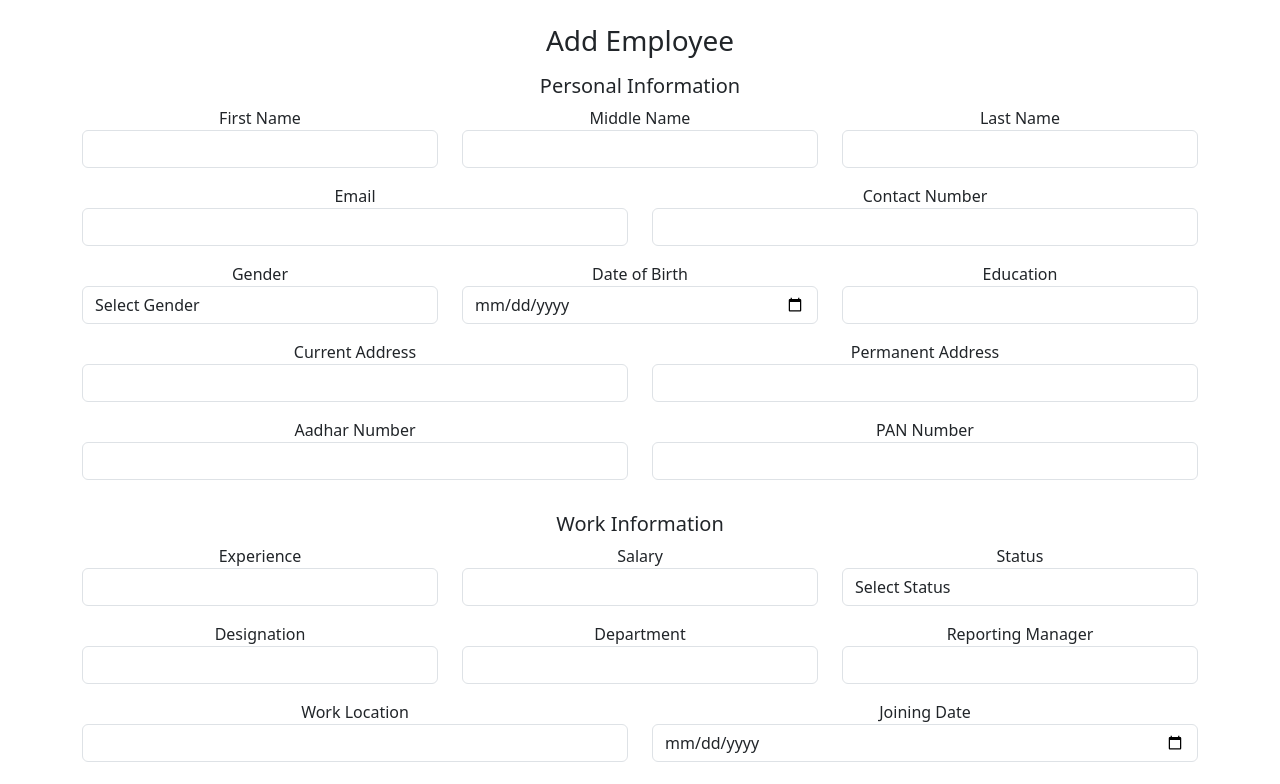
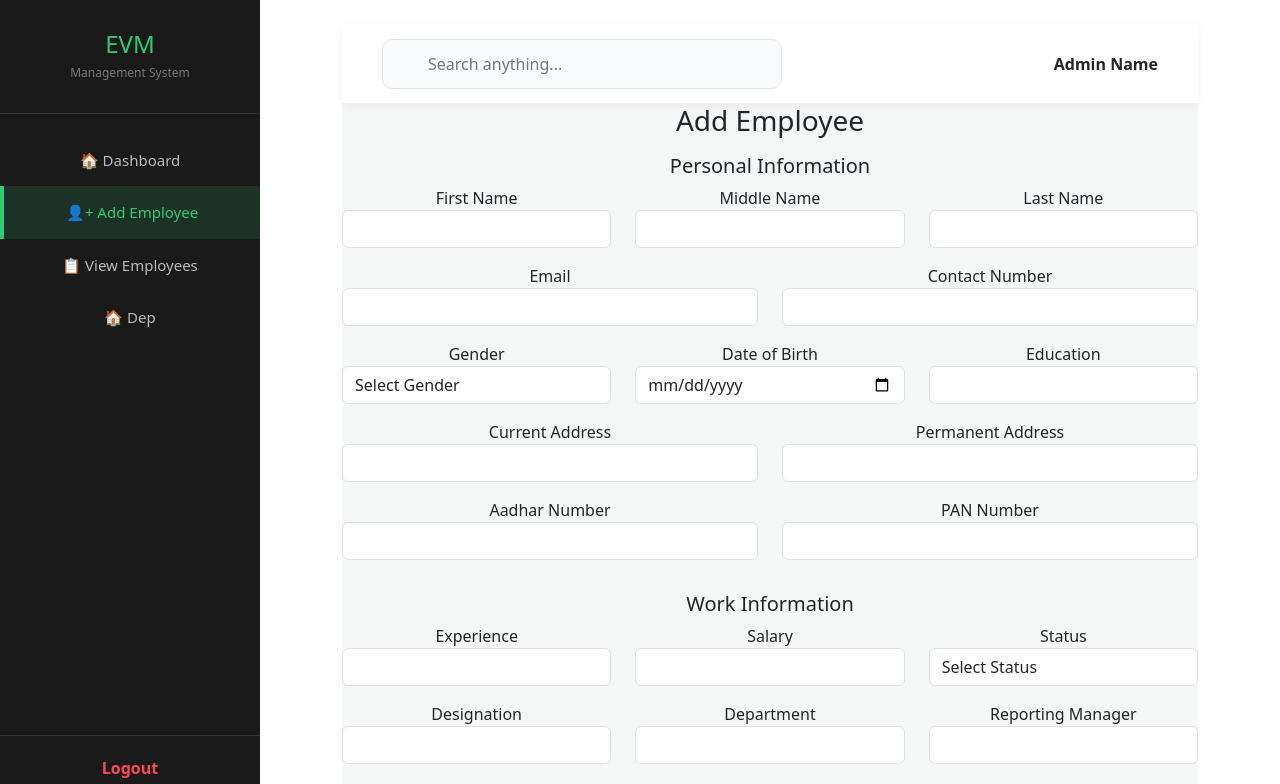
Before and after one commit to ManasiLangore/Employee_Management_System, a React (Create React App) app in the folder frontend/: page /addemp in a window 1280 px wide. Shown: the top 784 px of the page. Built offline with nearby package versions, Linux system fonts and the light colour scheme.

Commit message:
Updated admin dashboard and employee management UI

```diff
--- a/frontend/package.json
+++ b/frontend/package.json
@@ -9,6 +9,7 @@
     "@testing-library/user-event": "^13.5.0",
     "axios": "^1.13.6",
     "bootstrap": "^5.3.8",
+    "lucide-react": "^1.8.0",
     "react": "^19.2.4",
     "react-dom": "^19.2.4",
     "react-router-dom": "^7.13.1",
--- a/frontend/src/Pages/admin/AddEmployee.jsx
+++ b/frontend/src/Pages/admin/AddEmployee.jsx
@@ -1,5 +1,6 @@
 import axios from 'axios';
 import React, { useState } from 'react'
+import AdminNav from './AdminNav';
 
 export default function AddEmployee() {
 
@@ -74,6 +75,18 @@ export default function AddEmployee() {
 
   return (
     <div className="container mt-4">
+
+        <AdminNav></AdminNav>
+        <main className="main-content" style={{ marginLeft: '260px' }}>
+
+        <header className="content-header">
+          <div className="search-container">
+            <input type="text" placeholder="Search anything..." />
+          </div>
+          <div className="admin-profile">
+            <strong>Admin Name</strong>
+          </div>
+        </header>
 
         <h3 className="mb-3">Add Employee</h3>
 
@@ -256,7 +269,7 @@ export default function AddEmployee() {
     <button className="btn btn-primary mt-3">Add Employee</button>
 
 </form>
-
+</main>
 </div>
   )
 }
--- /dev/null
+++ b/frontend/src/Pages/admin/AdminDashboard.css
@@ -0,0 +1,253 @@
+/* Sidebar Styles */
+.admin-sidebar {
+    width: 260px;
+    height: 100vh;
+    background: #1a1a1a; /* Dark professional background */
+    color: #fff;
+    display: flex;
+    flex-direction: column;
+    position: fixed;
+    left: 0;
+    top: 0;
+}
+
+.sidebar-brand {
+    padding: 30px 20px;
+    border-bottom: 1px solid #333;
+}
+
+.sidebar-brand h2 {
+    color: #2ecc71; /* Accent Green */
+    margin: 0;
+    font-size: 24px;
+}
+
+.sidebar-brand span {
+    font-size: 12px;
+    color: #777;
+}
+
+.sidebar-links {
+    list-style: none;
+    padding: 20px 0;
+    flex-grow: 1;
+}
+
+.sidebar-links li a {
+    display: block;
+    padding: 15px 25px;
+    color: #bbb;
+    text-decoration: none;
+    transition: 0.3s;
+    font-size: 15px;
+}
+
+.sidebar-links li a:hover, .active-link {
+    background: #2ecc7122; /* Faded green */
+    color: #2ecc71 !important;
+    border-left: 4px solid #2ecc71;
+}
+
+.sidebar-footer {
+    padding: 20px;
+    border-top: 1px solid #333;
+}
+
+.logout-btn {
+    color: #ff4757;
+    text-decoration: none;
+    font-weight: bold;
+}
+
+
+/* Layout Management */
+.admin-wrapper {
+    display: flex;
+}
+
+.main-content {
+    margin-left: 260px;
+    width: calc(100% - 260px);
+    background-color: #f4f7f6;
+    min-height: 100vh;
+}
+
+/* Content Area Header (Search Box) (profile) */
+.content-header {
+    height: 80px;
+    background: #fff;
+    padding: 0px 40px;
+    display: flex;
+    justify-content: space-between;
+    align-items: center;
+    box-shadow: 0 2px 10px rgba(0,0,0,0.05);
+    border-bottom: 1px solid #edf2f7;
+    position: sticky;
+    top: 0;
+    z-index: 0;
+     /* Offset for sidebar */
+}
+
+.search-container {
+    position: relative;
+    display: flex;
+    align-items: center;
+}
+
+.search-icon {
+    position: absolute;
+    left: 15px;
+    color: #a0aec0;
+}
+
+.search-container input {
+    border: 1px solid #e2e8f0;
+    padding: 12px 15px 12px 45px;
+    border-radius: 25px;
+    width: 400px;
+    border-radius: 10px;
+    background: #f8fafc;
+    transition: 0.3s;
+}
+
+.search-container input:focus {
+
+    border-color: #2ecc71;
+    background: #fff;
+    box-shadow: 0 4px 12px rgba(46, 204, 113, 0.1);
+    outline: none;
+}
+
+/*Add Employee */
+.add-emp {
+
+    border-radius: 10px;
+    position: relative;
+    display: flex;
+    align-items: center;
+}
+
+.add-emp h6 {
+     border: 1px solid #090909;
+    padding: 12px 15px 12px 45px;
+    margin-left: 200px;
+    margin-top: 10px;
+    border-radius: 25px;
+    width: 200px;
+    border-radius: 10px;
+    background: #5ddd92;
+    transition: 0.3s;
+}
+
+
+
+/* Profile Section */
+.admin-profile {
+    display: flex;
+    align-items: center;
+    gap: 12px;
+}
+
+.avatar {
+    width: 40px;
+    height: 40px;
+    background: #2ecc71;
+    color: white;
+    border-radius: 50%;
+    display: flex;
+    align-items: center;
+    justify-content: center;
+    font-weight: bold;
+}
+
+/* Container for text and date */
+.welcome-header {
+    display: flex;
+    justify-content: space-between; /* Pushes text left, date right */
+    align-items: flex-start;
+    padding: 30px 40px 10px 40px; /* Spacing around the hero section */
+}
+
+.welcome-text h1 {
+    font-size: 26px;
+    font-weight: 700;
+    color: #2c3e50;
+    margin-bottom: 5px;
+}
+
+.welcome-text p {
+    font-size: 15px;
+    margin: 0;
+}
+
+/* The Date Box Style */
+.date-box {
+    display: flex;
+    align-items: center;
+    gap: 10px;
+    background: #ffffff;
+    border: 1px solid #e2e8f0;
+    padding: 10px 18px;
+    border-radius: 10px;
+    box-shadow: 0 2px 5px rgba(0,0,0,0.03);
+}
+
+.date-box span {
+    font-size: 14px;
+    font-weight: 600;
+    color: #4a5568;
+}
+
+/* Spacing for the grid below */
+.stats-grid {
+    padding: 20px 40px; /* Aligns with the welcome section padding */
+}
+
+/* Stats Cards */
+.stats-grid {
+    display: grid;
+    grid-template-columns: repeat(auto-fit, minmax(280px, 1fr));
+    gap: 20px;
+    padding: 30px;
+}
+
+.stat-card-white {
+    background: #ffffff;
+    padding: 24px;
+    border-radius: 12px;
+    border: 1px solid #f0f0f0;
+    box-shadow: 0 2px 4px rgba(0,0,0,0.02);
+    transition: all 0.3s ease;
+}
+
+.stat-card-white:hover {
+    transform: translateY(-4px);
+    box-shadow: 0 12px 20px rgba(0,0,0,0.05);
+}
+
+.card-top {
+    display: flex;
+    justify-content: space-between;
+    align-items: flex-start;
+    margin-bottom: 20px;
+}
+
+.stat-data p { color: #7f8c8d; font-size: 14px; margin-bottom: 5px; }
+.stat-data h2 { font-weight: 700; color: #2c3e50; }
+
+/* Action Link */
+.card-action-link {
+    text-decoration: none;
+    color: #27ae60;
+    font-size: 13px;
+    font-weight: 600;
+    display: flex;
+    align-items: center;
+    gap: 8px;
+    border-top: 1px solid #f5f5f5;
+    padding-top: 15px;
+}
+
+.card-action-link:hover {
+    gap: 12px; /* Small animation on hover */
+}
--- a/frontend/src/Pages/admin/AdminDashboard.jsx
+++ b/frontend/src/Pages/admin/AdminDashboard.jsx
@@ -1,16 +1,121 @@
-import React from 'react'
+import React, {useState, useEffect} from 'react';
 import AdminNav from './AdminNav';
+import './AdminDashboard.css';
+
+
+import { Link } from 'react-router-dom';
+import { Calendar } from 'lucide-react';
+import { Users, UserPlus, Clock, Search, Bell, Layers } from 'lucide-react';//modern icons
 
 export default function AdminDashboard() {
+
+  const [adminName, setAdminName] = useState("user")
+
+  useEffect( ()=>{
+    const storedName = localStorage.getItem("user");
+    if(storedName){
+      const userData = JSON.parse(storedName);
+
+      setAdminName(userData.firstName)
+    }
+  },[])
+
+  const currentDate = new Intl.DateTimeFormat('en-US', {
+    month: 'long',
+    day: 'numeric',
+    year: 'numeric'
+  }).format(new Date());
+
   return (
+    <div className="admin-wrapper">
+      <AdminNav />
 
-    <div className='bgimg'>
+      <main className="main-content">
+        {/* Modern header*/}
+        <header className="content-header">
+          <div className="search-container">
+            <Search className="search-icon" size={18}></Search>
+            <input type="text" placeholder="Search employee, ID, or Dept..." />
+          </div>
 
-        <AdminNav></AdminNav>
+          <div className='add-emp'>
+            <h6> + Add Employee</h6>
+          </div>
 
-        <h1 className='heading'>Whelcome to admin dashboard</h1>
-        {/* <div className='bgimg'>
-        </div> */}
+          <div className='header-actions'>
+            {/* <button className='icon-btn'><Bell size={20}></Bell></button> */}
+            <div className="admin-profile">
+              <div className='avatar'>A</div>
+              <div className='admin-info'>
+                <strong>{adminName}</strong>
+              </div>
+          </div>
+          </div>
+        </header>
+
+        {/* Admin dashboard content*/}
+        <div className='dashboard-body'>
+          <div className='welcome-header'>
+            <div className='welcome-text'>
+              <h1>Welcome, {adminName}</h1>
+              <p className="text-muted">Here is what's happening with your team today.</p>
+            </div>
+
+            <div className="date-box">
+              <Calendar size={16} color="#7f8c8d" />
+              <span>{currentDate}</span>
+            </div>
+          </div>
+
+          {/* Stats Grid */}
+          <div className='stats-grid'>
+            <div className='stat-card-white'>
+              <div className='card-top'>
+                <div className='stat-data'>
+                  <p>Total Employees</p>
+                  <h2>20</h2>
+                </div>
+                <div className='stat-icon-box bg-light-green'>
+                  <Users color="#27ae60" size={24} />
+                </div>
+              </div>
+              <Link to="/viewemp" className="card-action-link">
+                View List
+              </Link>
+            </div>
+
+            <div className='stat-card-white'>
+              <div className='card-top'>
+                <div className='stat-data'>
+                  <p>Total Departments</p>
+                  <h2>05</h2>
+                </div>
+                <div className='stat-icon-box bg-light-green'>
+                  <Layers color='#279aae' size={24}></Layers>
+                </div>
+              </div>
+              <Link to="/departments" className="card-action-link">
+                View Details
+              </Link>
+            </div>
+
+            <div className='stat-card-white'>
+              <div className='card-top'>
+                <div className='stat-data'>
+                  <p>Pending Leaves</p>
+                  <h2>05</h2>
+                </div>
+                <div className='stat-icon-box bg-light-yellow'>
+                  <Clock color="#f39c12" size={24} />
+                </div>
+              </div>
+              <Link to="/leaves" className="card-action-link">
+                Review Requests
+              </Link>
+            </div>
+          </div>
+        </div>
+      </main>
     </div>
-  )
+  );
 }
--- a/frontend/src/Pages/admin/AdminNav.jsx
+++ b/frontend/src/Pages/admin/AdminNav.jsx
@@ -1,44 +1,43 @@
-import React from 'react'
-import { Link } from 'react-router-dom'
-import '../../navbar.css'
+import React from 'react';
+import { NavLink } from 'react-router-dom';
+import '../../navbar.css';
 
 export default function AdminNav() {
   return (
-    <div>
-        <nav class="navbar navbar-expand-lg navbar-success bg-succes">
-    <div class="container-fluid">
-        <a class="navbar-brand" href="#">EVM</a>
-        <button class="navbar-toggler" type="button" data-bs-toggle="collapse" data-bs-target="#navbarSupportedContent" aria-controls="navbarSupportedContent" aria-expanded="false" aria-label="Toggle navigation">
-        <span class="navbar-toggler-icon"></span>
-        </button>
-        <div class="collapse navbar-collapse" id="navbarSupportedContent">
-        <ul class="navbar-nav me-auto mb-2 mb-lg-0">
-            <li class="nav-item">
-                <Link to="/admindashboard" className='nav-link active'>Home</Link>
+    <div className="admin-sidebar">
+      <div className="sidebar-brand">
+        <h2>EVM</h2>
+        <span>Management System</span>
+      </div>
+
+      <ul className="sidebar-links">
+        <li>
+          <NavLink to="/admindashboard" className={({ isActive }) => isActive ? 'active-link' : ''}>
+            <span className="icon">🏠</span> Dashboard
+          </NavLink>
         </li>
-            <li class="nav-item">
-                <Link to="/addemp" className='nav-link active'>Add Employee</Link>
+        <li>
+          <NavLink to="/addemp" className={({ isActive }) => isActive ? 'active-link' : ''}>
+            <span className="icon">👤+</span> Add Employee
+          </NavLink>
         </li>
-            <li class="nav-item">
-                <Link to="/viewemp" className='nav-link active'>View Employee</Link>
+        <li>
+          <NavLink to="/viewemp" className={({ isActive }) => isActive ? 'active-link' : ''}>
+            <span className="icon">📋</span> View Employees
+          </NavLink>
         </li>
-            <li class="nav-item">
-                <Link to="/aboutus" className='nav-link active'>About Us</Link>
-            </li>
-            <li class="nav-item">
-                <Link to="/contactus" className='nav-link active'>Contact Us</Link>
-            </li>
-            <li class="nav-item">
-                <Link to="/service" className='nav-link active'>Services</Link>
+        <li>
+          <NavLink to="/admindashboard" className={({ isActive }) => isActive ? 'active-link' : ''}>
+            <span className="icon">🏠</span> Dep
+          </NavLink>
         </li>
       </ul>
-        <form class="d-flex">
-            <input class="form-control me-2" type="search" placeholder="Search" aria-label="Search"></input>
-            <button class="btn btn-outline-success" type="submit">Search</button>
-        </form>
+
+      <div className="sidebar-footer">
+        <NavLink to="/login" className="logout-btn">
+          Logout
+        </NavLink>
       </div>
     </div>
-    </nav>
-    </div>
-  )
+  );
 }
--- a/frontend/src/Pages/admin/ViewEmployee.jsx
+++ b/frontend/src/Pages/admin/ViewEmployee.jsx
@@ -1,5 +1,6 @@
 import axios from 'axios'
 import React, { useEffect, useState } from 'react'
+import AdminNav from './AdminNav'
 
 export default function ViewEmployee() {
 
@@ -33,6 +34,19 @@ export default function ViewEmployee() {
 
   return (
     <div className="container-fluid">
+
+      <AdminNav></AdminNav>
+
+       <main className="main-content" style={{ marginLeft: '260px' }}>
+
+        <header className="content-header">
+          <div className="search-container">
+            <input type="text" placeholder="Search anything..." />
+          </div>
+          <div className="admin-profile">
+            <strong>Admin Name</strong>
+          </div>
+        </header>
 
       <div className="row">
 
@@ -74,6 +88,7 @@ export default function ViewEmployee() {
       ))}
 
       </div>
+      </main>
 
     </div>
   )
```
Also changed, not shown: 1 other file (tests, documents, lock files or other folders). Lines whose indentation alone changed are shown as unchanged.
